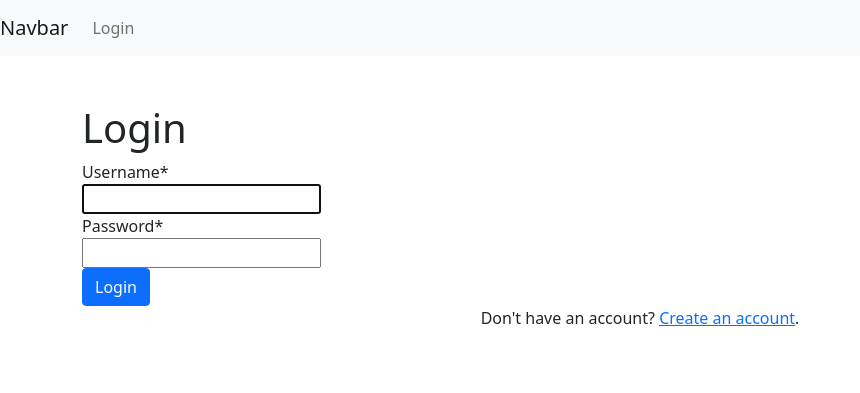
After one commit to tranthoai/dev_test, a Django app: page /login in a window 1280 px wide. The commit adds this page. Shown: the top 393 px of the page, without its empty margins (0-860 px from the left). Run offline with Django 4.2, Linux system fonts and the light colour scheme; some libraries are stand-ins or nearby versions.

Commit message:
Begin Implement function: register, login, logout

```diff
--- a/app/templates/header.html
+++ b/app/templates/header.html
@@ -1,20 +1,29 @@
 <!DOCTYPE html>
 <html>
+
 <head>
-    <!-- Required meta tags -->
+
     <meta charset="utf-8">
     <meta name="viewport" content="width=device-width, initial-scale=1.0">
 
-    <!-- Bootstrap CSS -->
-    <link rel="stylesheet" href="https://cdn.jsdelivr.net/npm/bootstrap@4.5.3/dist/css/bootstrap.min.css" integrity="sha384-TX8t27EcRE3e/ihU7zmQxVncDAy5uIKz4rEkgIXeMed4M0jlfIDPvg6uqKI2xXr2" crossorigin="anonymous">
+    <link
+            href="https://cdn.jsdelivr.net/npm/bootstrap@5.0.2/dist/css/bootstrap.min.css"
+            rel="stylesheet"
+            integrity="sha384-EVSTQN3/azprG1Anm3QDgpJLIm9Nao0Yz1ztcQTwFspd3yD65VohhpuuCOmLASjC"
+            crossorigin="anonymous"/>
 
     <title>Title</title>
+
 </head>
+
 <body>
+
+{% include 'navbar.html' %}
 
 {% block content %}
 
 {% endblock %}
 
 </body>
+
 </html>
--- /dev/null
+++ b/app/templates/login.html
@@ -0,0 +1,18 @@
+{% extends "header.html" %}
+
+{% block content %}
+
+{% load crispy_forms_tags %}
+
+<!--Login-->
+<div class="container py-5">
+  <h1>Login</h1>
+  <form method="POST">
+    {% csrf_token %}
+    {{ login_form|crispy }}
+    <button class="btn btn-primary" type="submit">Login</button>
+  </form>
+  <p class="text-center">Don't have an account? <a href="/register">Create an account</a>.</p>
+</div>
+
+{% endblock %}
--- /dev/null
+++ b/app/templates/navbar.html
@@ -0,0 +1,27 @@
+<!--Navbar-->
+<nav class="navbar navbar-expand-lg navbar-light bg-light">
+  <a class="navbar-brand" href="#">Navbar</a>
+  <button class="navbar-toggler" type="button" data-toggle="collapse" data-target="#navbarText" aria-controls="navbarText" aria-expanded="False" aria-label="Toggle navigation">
+    <span class="navbar-toggler-icon"></span>
+  </button>
+  <div class="collapse navbar-collapse" id="navbarText">
+    <ul class="navbar-nav mr-auto">
+      {% if user.is_authenticated %}
+
+      <li class="nav-item">
+        <a class="nav-link" href="/logout">Logout</a>
+      </li>
+      <li class="nav-item">
+        <a class="nav-link" href="#">Welcome, {{user.username}}</a>
+      </li>
+
+      {% else %}
+
+      <li class="nav-item">
+        <a class="nav-link" href="/login">Login</a>
+      </li>
+
+      {% endif %}
+    </ul>
+  </div>
+</nav>
--- a/app/urls.py
+++ b/app/urls.py
@@ -5,6 +5,7 @@ app_name = "app"
 
 urlpatterns = [
     path("", views.home, name="home"),
-    path("home", views.home, name="home"),
-    path("register", views.register_request, name="register")
+    path("register", views.register_request, name="register"),
+    path("login", views.login_request, name="login"),
+    path("logout", views.logout_request, name="logout")
 ]
--- a/app/views.py
+++ b/app/views.py
@@ -1,8 +1,16 @@
 from django.shortcuts import render, redirect
-from django.contrib.auth import login
+from django.contrib.auth import login, authenticate, logout
 from django.contrib import messages
+from django.contrib.auth.forms import AuthenticationForm
 from django.http import HttpResponse
 from .forms import NewUserForm
+
+
+def home(request):
+    return render(
+        request=request,
+        template_name="home.html",
+    )
 
 
 def register_request(request):
@@ -31,12 +39,45 @@ def register_request(request):
     return render(
         request=request,
         template_name="register.html",
-        context={"register_form": form}
+        context={
+            "register_form": form
+        }
     )
 
 
-def home(request):
-    return HttpResponse(
-        "HomePage",
-        content_type="text/plain"
+def login_request(request):
+    if request.method == "POST":
+
+        form = AuthenticationForm(request, data=request.POST)
+
+        if form.is_valid():
+
+            username = form.cleaned_data.get('username')
+            password = form.cleaned_data.get('password')
+            user = authenticate(username=username, password=password)
+
+            if user is not None:
+                login(request, user)
+                messages.info(request, f"You are now logged in as {username}.")
+                return redirect("app:home")
+            else:
+                messages.error(request, "Invalid username or password.")
+
+        else:
+            messages.error(request, "Invalid username or password.")
+
+    form = AuthenticationForm()
+
+    return render(
+        request=request,
+        template_name="login.html",
+        context={
+            "login_form": form
+        }
     )
+
+
+def logout_request(request):
+    logout(request)
+    messages.info(request, "You have successfully logged out.")
+    return redirect("app:home")
```
Also changed, not shown: app/templates/home.html (added, +10 -0 lines), db.sqlite3. Lines whose indentation alone changed are shown as unchanged.
